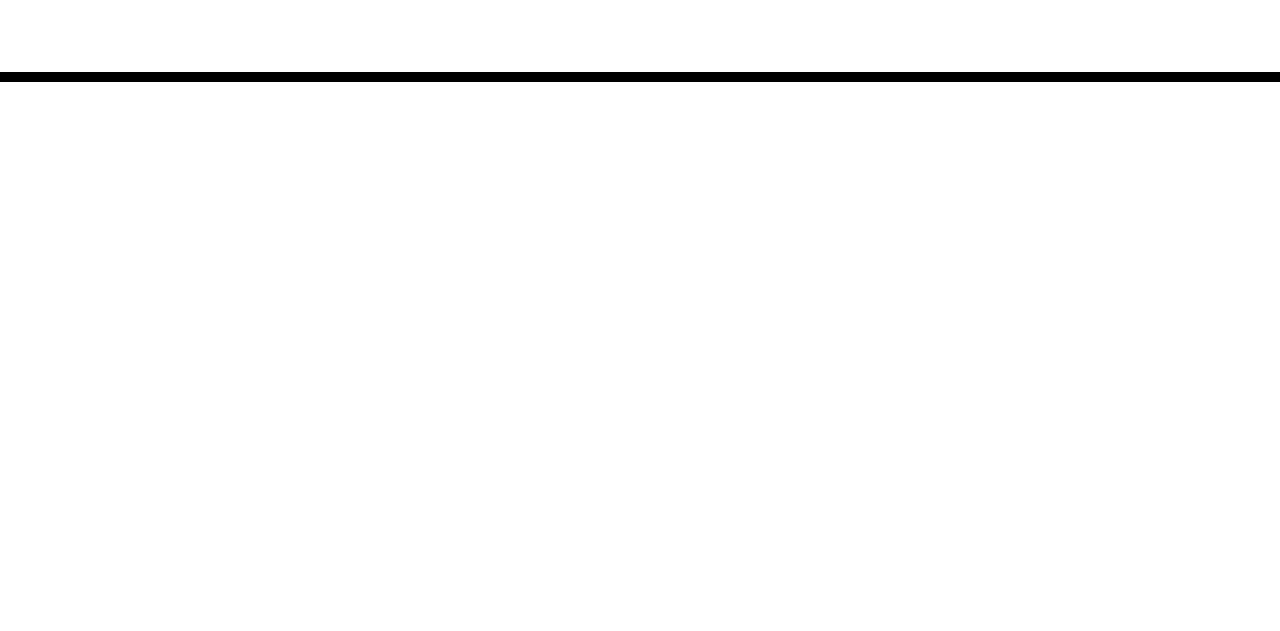
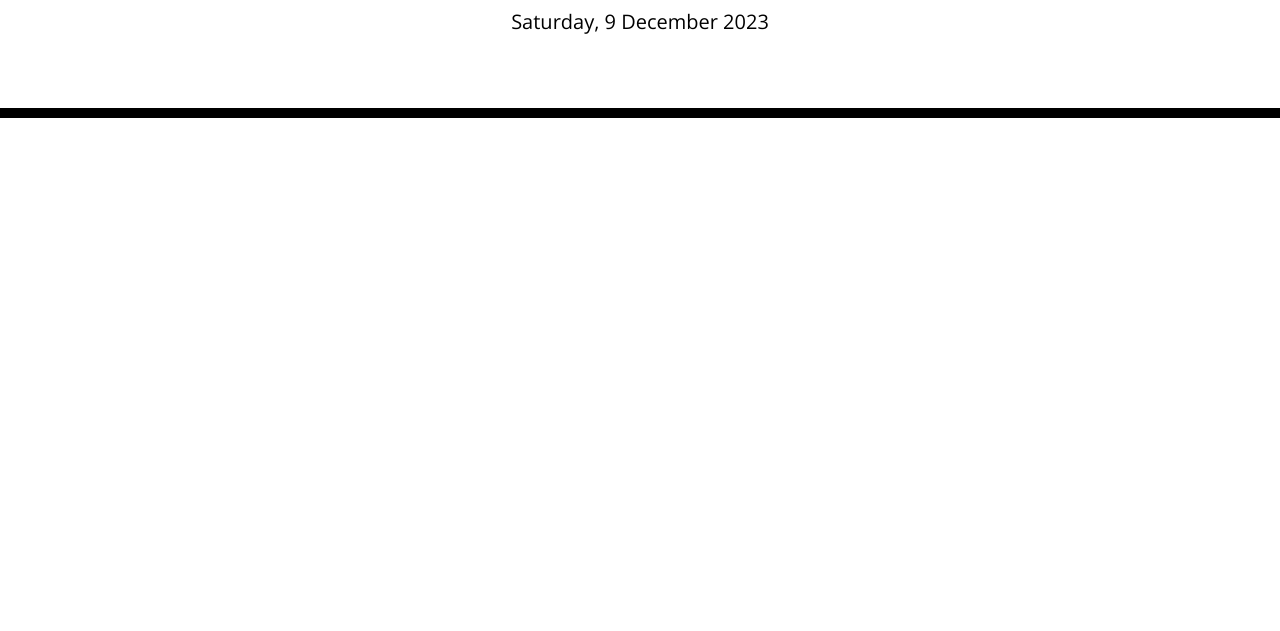
Before and after one commit to lico27/calendar-app, a plain HTML site: page index.html in a window 1280 px wide. Shown: the part 169-800 px from the top of the page. Drawn offline with nearby package versions, Linux system fonts and the light colour scheme.

Commit message:
add date to top of page

```diff
--- a/index.html
+++ b/index.html
@@ -36,5 +36,6 @@
 
     <script src="https://cdnjs.cloudflare.com/ajax/libs/jquery/3.2.1/jquery.min.js"></script>
     <script src="https://cdn.jsdelivr.net/npm/dayjs@1/dayjs.min.js"></script>
+    <script src="/script.js"></script>
   </body>
 </html>
--- /dev/null
+++ b/script.js
@@ -0,0 +1,3 @@
+// Display today's date at top of calendar
+var dateToday = dayjs();
+$("#currentDay").text(dateToday.format("dddd, D MMMM YYYY"));
```
Also changed, not shown: 1 other file.
